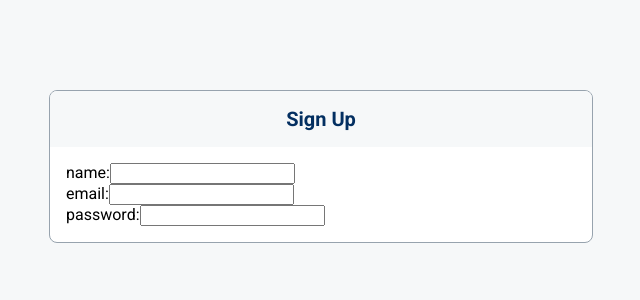
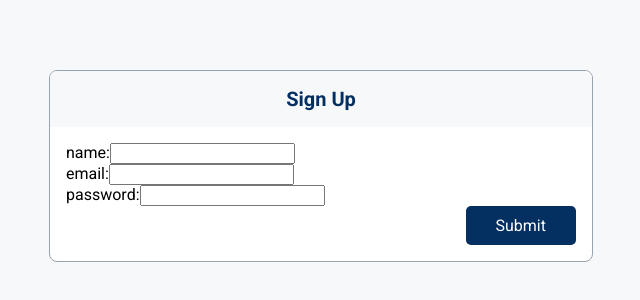
Before and after one commit to MostafaSamer/task-management-app, a React (Create React App) app: page /signup in a window 1280 px wide. Shown: the part 234-534 px from the top of the page, without its empty margins (319-959 px from the left). Built offline with nearby package versions, Linux system fonts and the light colour scheme.

Commit message:
add submit and cta button

```diff
--- /dev/null
+++ b/src/components/atoms/CtaButton/index.jsx
@@ -0,0 +1,13 @@
+import styles from './index.module.scss';
+
+const CtaButton = ({ text, onClick, style }) => {
+    return (
+        <div className={styles.buttonWraper}>
+            <button onClick={onClick} className={`${styles[style]} ${styles.button}`}>
+                {text}
+            </button>
+        </div>
+    )
+}
+
+export default CtaButton
--- /dev/null
+++ b/src/components/atoms/CtaButton/index.module.scss
@@ -0,0 +1,29 @@
+@import 'theme/colors.scss';
+@import 'theme/breakpoints.scss';
+
+.buttonWraper {
+    .primary {
+        background-color: $color-primary;
+        color: $color-white;
+
+        &:hover {
+            background-color: $color-primary-500;
+        }
+    }
+
+    .secondary {
+        background-color: $color-secondary;
+        color: $color-white;
+
+        &:hover {
+            background-color: $color-secondary-500;
+        }
+    }
+
+    .button {
+        padding: 10px 30px;
+        border: none;
+        border-radius: 5px;
+        font-size: 1rem;
+    }
+}
--- a/src/components/molecules/Form/index.jsx
+++ b/src/components/molecules/Form/index.jsx
@@ -1,13 +1,15 @@
 import Input from "components/atoms/input"
 import styles from "./index.module.scss"
 import { Fragment, useState } from "react"
+import CtaButton from "components/atoms/CtaButton"
 
 const Form = ({ formFields, onSubmit }) => {
 
     const [formData, setFormData] = useState({})
 
-    const handleSubmit = () => {
-        console.log("Call onSubmit()...")
+    const handleSubmit = (e) => {
+        e.preventDefault();
+        console.log("Call onSubmit()...", formData)
     }
 
     const handleChange = (label, value) => {
@@ -34,6 +36,9 @@ const Form = ({ formFields, onSubmit }) => {
         <div className={styles.formWrapper}>
             <form className={styles.form} onSubmit={handleSubmit}>
                 {formFields.map((field, index) => <Fragment key={index}>{renderInput(field)}</Fragment>)}
+                <div className={styles.actions}>
+                    <CtaButton text="Submit" onClick={handleSubmit} style="primary" />
+                </div>
             </form>
         </div>
     )
--- a/src/components/molecules/Form/index.module.scss
+++ b/src/components/molecules/Form/index.module.scss
@@ -6,5 +6,10 @@
         .inputWrapper {
 
         }
+
+        .actions {
+            display: flex;
+            justify-content: end;
+        }
     }
 }
--- a/src/index.scss
+++ b/src/index.scss
@@ -15,3 +15,7 @@ body {
   margin: 0px;
   background-color: $color-background;
 }
+
+button {
+  font-family: 'Roboto', sans-serif;
+}
--- a/src/utils/requestHelper.js
+++ b/src/utils/requestHelper.js
@@ -1,5 +1,5 @@
 import axios from 'axios';
 
-axios.defaults.baseURL = "http:localhost:5000/";
+axios.defaults.baseURL = "json-server:5000/";
 
 export default axios;
```
